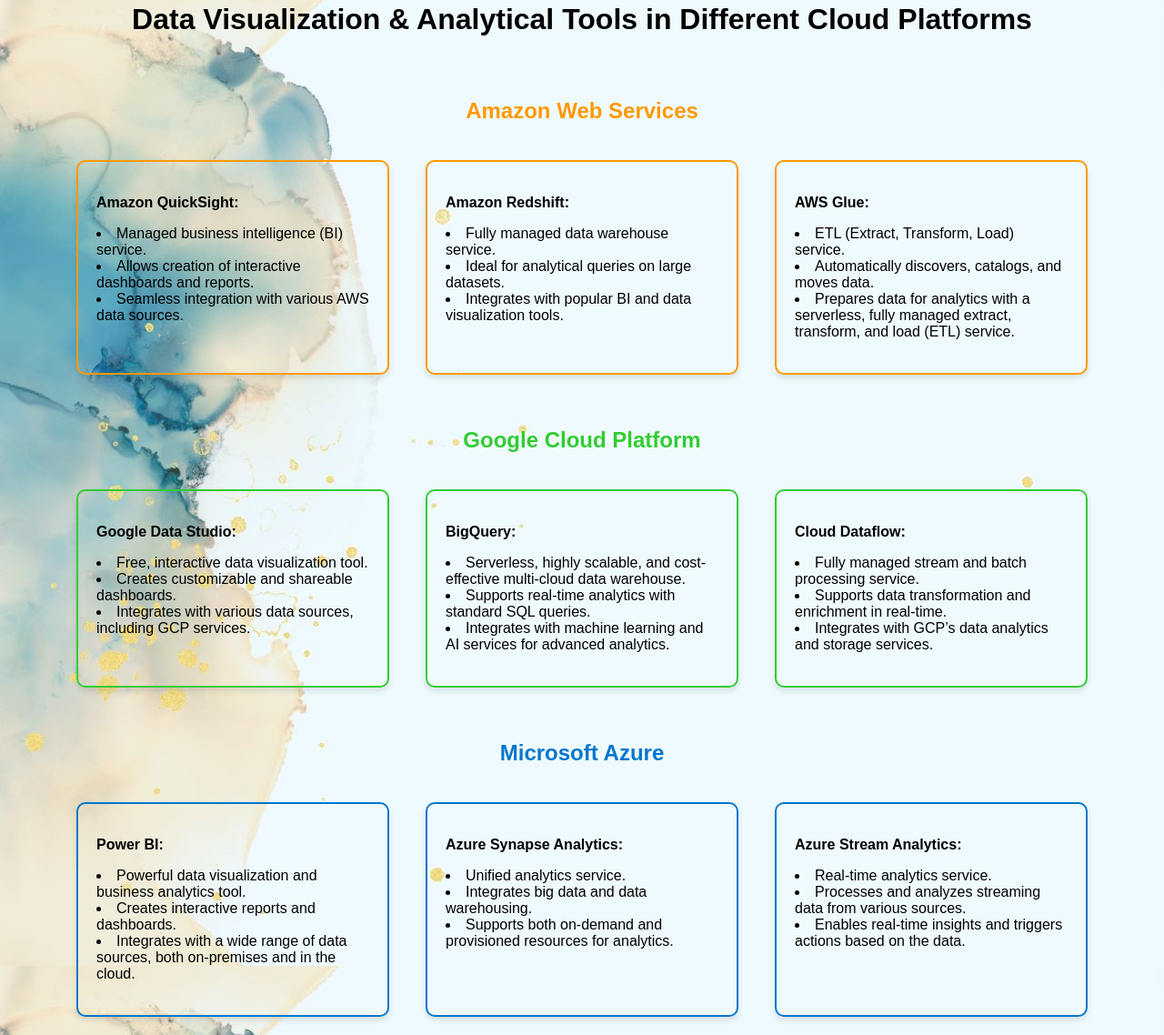
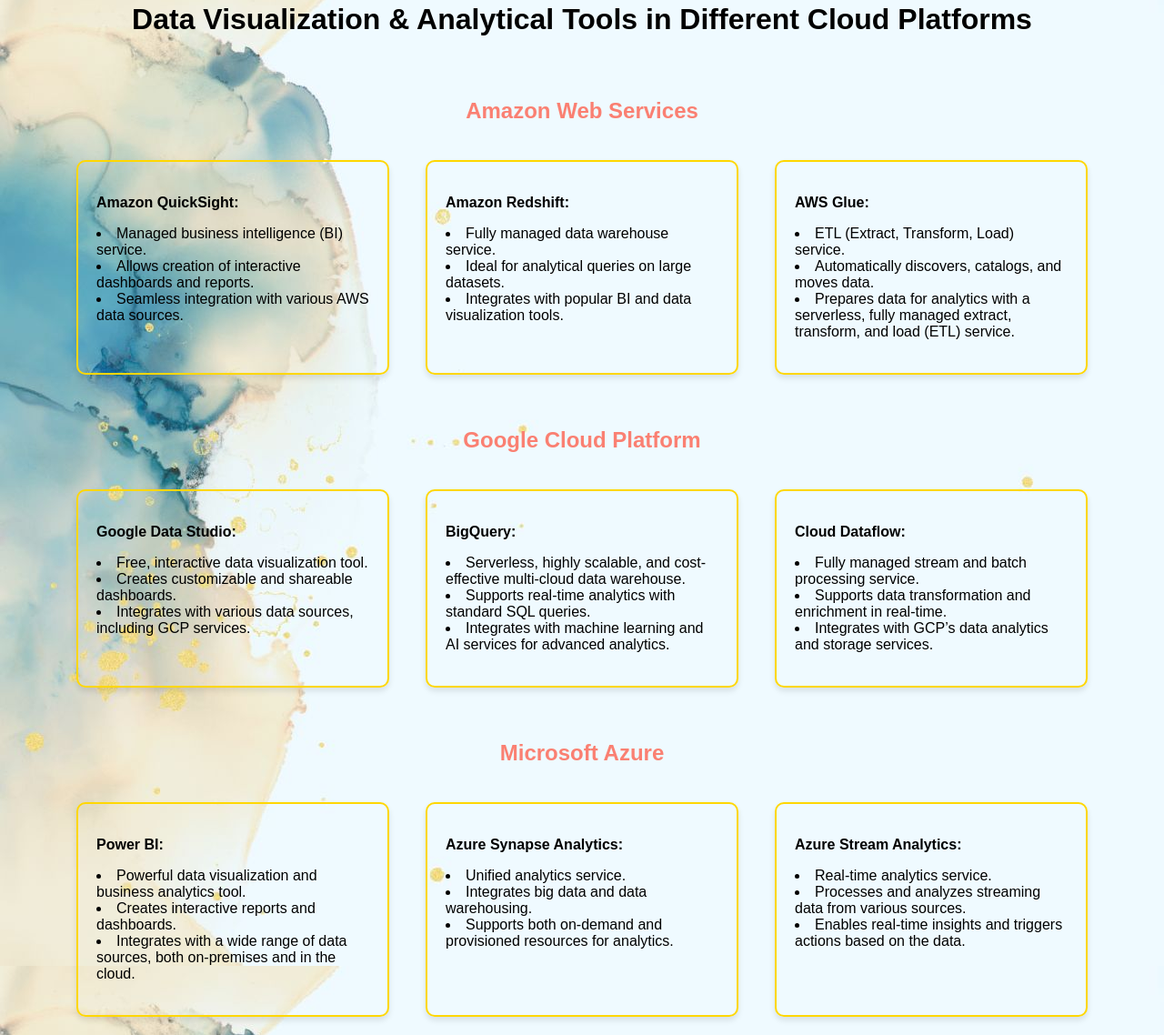
Before and after one commit to Ksheerja05/tools_in_cloudplatforms, a plain HTML site: page index.html in a window 1280 px wide. Shown: the part 18-1156 px from the top of the page at 91% size. Drawn offline with Linux system fonts and the light colour scheme.

Commit message:
Update index.html

```diff
--- a/index.html
+++ b/index.html
@@ -39,15 +39,15 @@
         }
 
         .aws {
-            border: 2px solid #ff9900;
+            border: 2px solid #FFD700;
         }
 
         .gcp {
-            border: 2px solid #33cc33;
+            border: 2px solid #FFD700;
         }
 
         .azure {
-            border: 2px solid #0077cc;
+            border: 2px solid #FFD700;
         }
 
         .tool h2 {
@@ -73,7 +73,7 @@
 
 
 <br>
-         <span style="color: #ff9900"><h2>Amazon Web Services</h2></span>
+         <span style="color: #FA8072"><h2>Amazon Web Services</h2></span>
     <div class="tool-container">
     <div class="tool aws">
 
@@ -99,7 +99,7 @@
 
     </div>
 <br>
-       <span style="color: #33cc33"><h2>Google Cloud Platform</h2></span>
+       <span style="color: #FA8072"><h2>Google Cloud Platform</h2></span>
         <div class="tool-container">
         <div class="tool gcp">
 
@@ -127,7 +127,7 @@
 
     </div>
 <br>
-        <span style="color: #0077cc"><h2>Microsoft Azure</h2></span>
+        <span style="color: #FA8072"><h2>Microsoft Azure</h2></span>
         <div class="tool-container">
         <div class="tool azure">
              <p><strong>Power BI:</strong>
```
